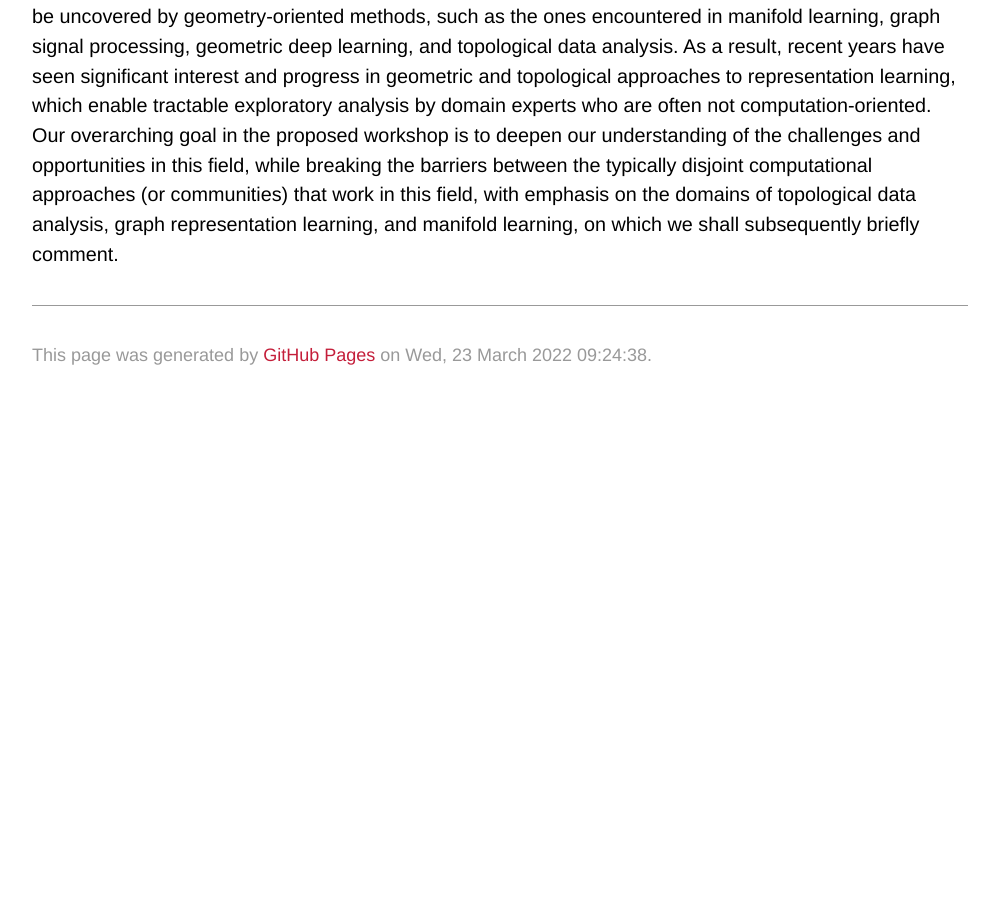
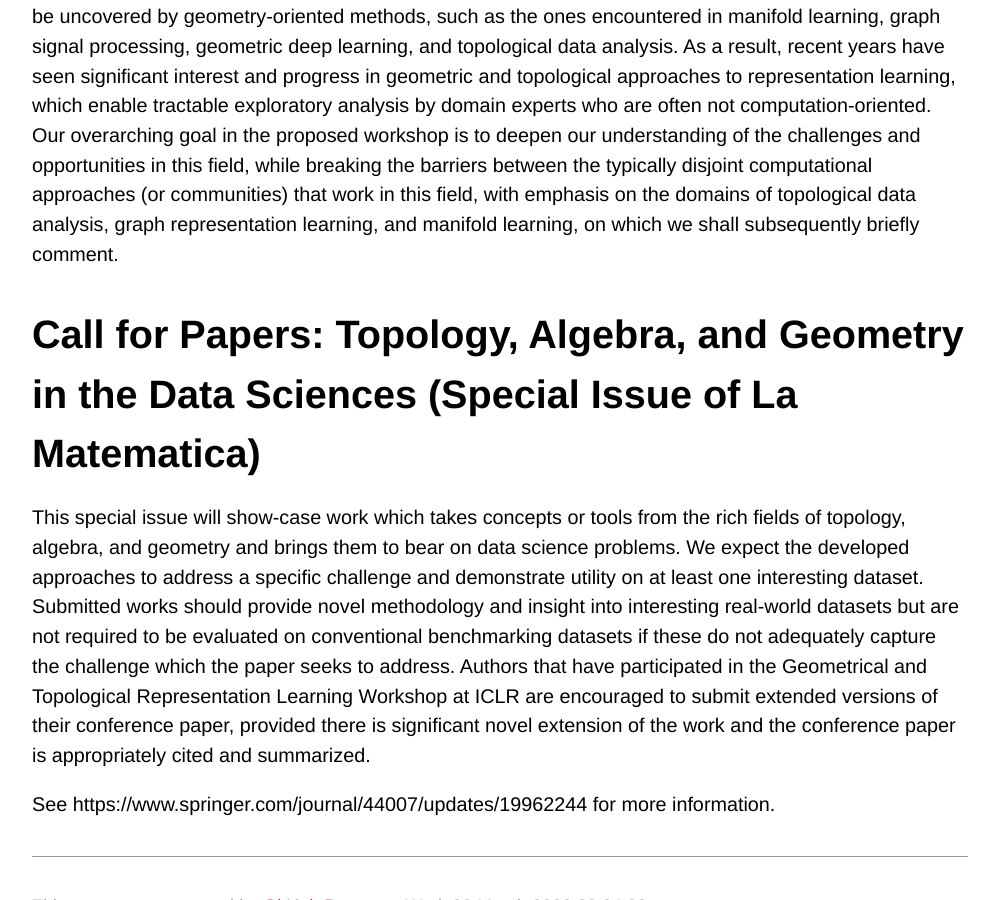
Before and after one commit to gt-rl/gt-rl.github.io, a Jekyll site: the page built from index.md, in a window 1280 px wide and 900 px high, scrolled down 1312 px. Shown: the whole window, without its empty margins (140-1135 px from the left). Built offline with Jekyll 4.4.1, drawn with Linux system fonts in a browser that asks for light colours; some web fonts are replaced; our own code applies the rules of GitHub Pages for plain Markdown files; before the commit the page ends 1717 px from its top, so only the background shows below that.

Commit message:
Updated website

```diff
--- a/index.md
+++ b/index.md
@@ -49,3 +49,22 @@ computational approaches (or communities) that work in this field, with
 emphasis on the domains of topological data analysis, graph
 representation learning, and manifold learning, on which we shall
 subsequently briefly comment.
+
+# Call for Papers: Topology, Algebra, and Geometry in the Data Sciences (Special Issue of La Matematica)
+
+This special issue will show-case work which takes concepts or tools
+from the rich fields of topology, algebra, and geometry and brings them
+to bear on data science problems. We expect the developed approaches to
+address a specific challenge and demonstrate utility on at least one
+interesting dataset. Submitted works should provide novel methodology
+and insight into interesting real-world datasets but are not required to
+be evaluated on conventional benchmarking datasets if these do not
+adequately capture the challenge which the paper seeks to address.
+Authors that have participated in the Geometrical and Topological
+Representation Learning Workshop at ICLR are encouraged to submit
+extended versions of their conference paper, provided there is
+significant novel extension of the work and the conference paper is
+appropriately cited and summarized.
+
+See https://www.springer.com/journal/44007/updates/19962244 for more
+information.
```
